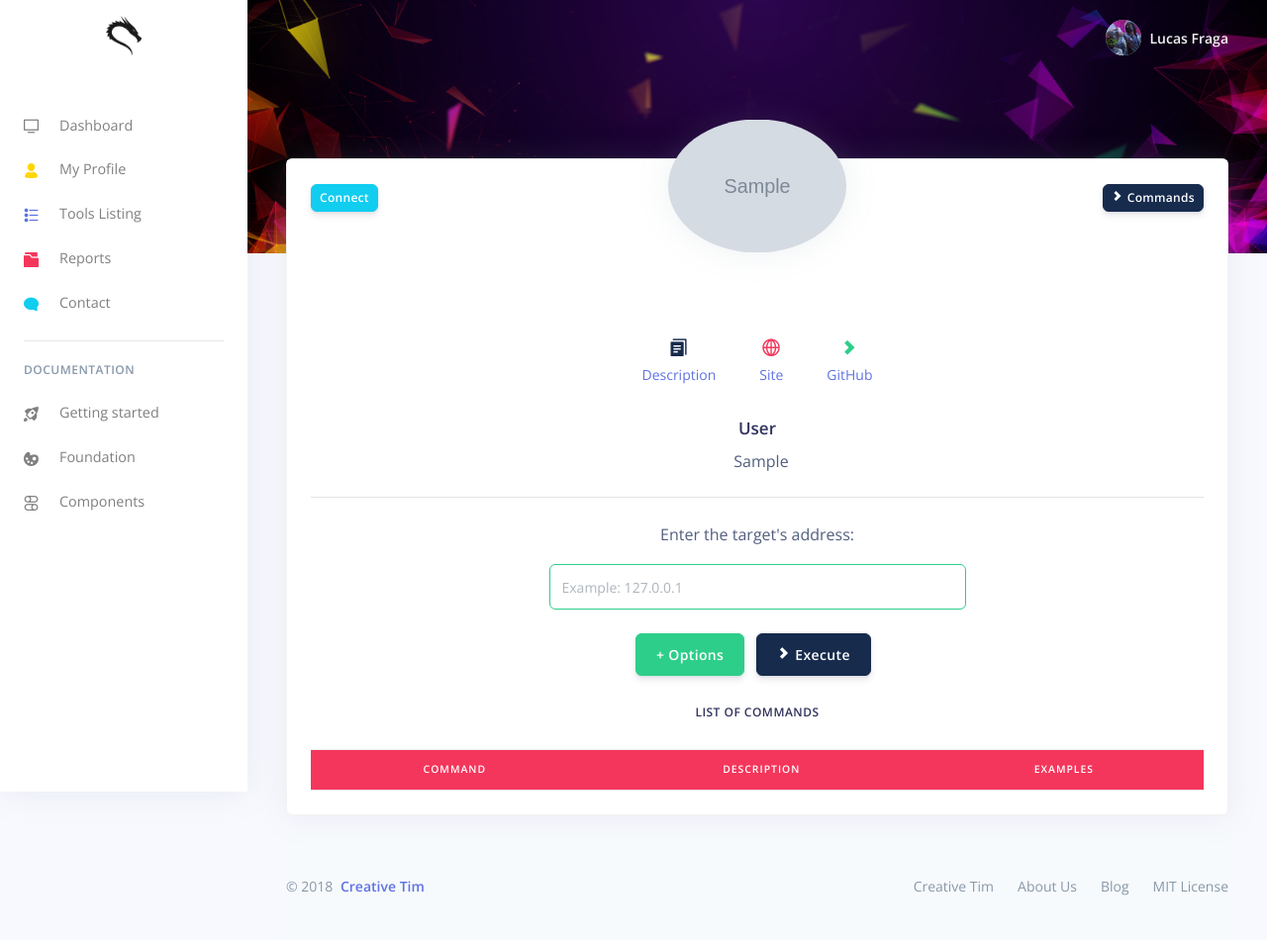
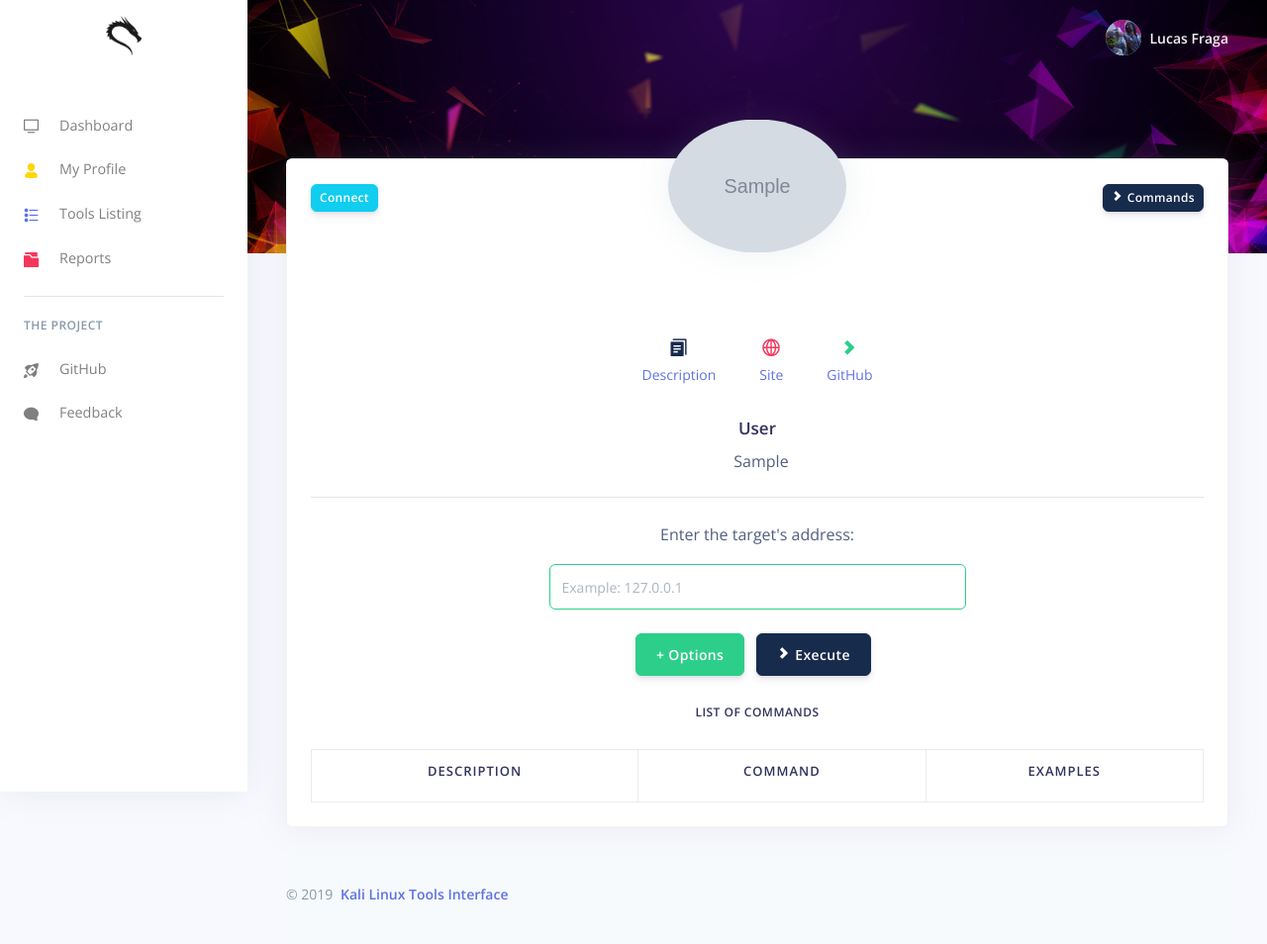
Before and after one commit to lucasfrag/Kali-Linux-Tools-Interface, a PHP site: page /selected-tool.php?id=1 in a window 1280 px wide, after a click on "Commands". Shown: the whole page at 99% size. Before the commit the page ends 905 px from the top, so only its background shows below. Run offline with PHP 8.4, Linux system fonts and the light colour scheme; tables that the repository leaves empty or names only in its code hold one stand-in row (values such as "Sample post"); grey boxes marked "Sample" are stand-in pictures; lists and menus that the app fills with data are empty; some libraries are stand-ins or nearby versions.

Commit message:
Links update + bugs on iPad fix

```diff
--- a/assets/includes/footer.php
+++ b/assets/includes/footer.php
@@ -4,11 +4,12 @@
 <div class="row align-items-center justify-content-xl-between">
   <div class="col-xl-5">
     <div class="copyright text-center text-xl-left text-muted">
-      &copy; 2018 <a href="https://www.creative-tim.com" class="font-weight-bold ml-1" target="_blank">Creative Tim</a>
+      &copy; 2019 <a href="https://github.com/lucasfrag/Kali-Linux-Tools-Interface" class="font-weight-bold ml-1" target="_blank">Kali Linux Tools Interface</a>
     </div>
   </div>
   <div class="col-xl-5">
     <ul class="nav nav-footer justify-content-center justify-content-xl-end">
+      <!--
       <li class="nav-item">
         <a href="https://www.creative-tim.com" class="nav-link" target="_blank">Creative Tim</a>
       </li>
@@ -20,7 +21,7 @@
       </li>
       <li class="nav-item">
         <a href="https://github.com/creativetimofficial/argon-dashboard/blob/master/LICENSE.md" class="nav-link" target="_blank">MIT License</a>
-      </li>
+      </li>-->
     </ul>
   </div>
 </div>
--- a/assets/includes/header.php
+++ b/assets/includes/header.php
@@ -27,18 +27,7 @@
             <i class="ni ni-single-02"></i>
             <span>My profile</span>
           </a>
-          <a href="./examples/profile.html" class="dropdown-item">
-            <i class="ni ni-settings-gear-65"></i>
-            <span>Settings</span>
-          </a>
-          <a href="./examples/profile.html" class="dropdown-item">
-            <i class="ni ni-calendar-grid-58"></i>
-            <span>Activity</span>
-          </a>
-          <a href="./examples/profile.html" class="dropdown-item">
-            <i class="ni ni-support-16"></i>
-            <span>Support</span>
-          </a>
+
           <div class="dropdown-divider"></div>
           <a href="#!" class="dropdown-item">
             <i class="ni ni-user-run"></i>
@@ -66,6 +55,7 @@
         </div>
       </div>
       <!-- Form -->
+      <!--
       <form class="mt-4 mb-3 d-md-none">
         <div class="input-group input-group-rounded input-group-merge">
           <input type="search" class="form-control form-control-rounded form-control-prepended" placeholder="Search" aria-label="Search">
@@ -75,7 +65,7 @@
             </div>
           </div>
         </div>
-      </form>
+      </form>-->
       <!-- Navigation -->
       <ul class="navbar-nav">
         <li class="nav-item">
@@ -102,34 +92,26 @@
           </a>
         </li>
 
-        <li class="nav-item">
-          <a class="nav-link" href="contact.php">
-            <i class="ni ni-chat-round text-info"></i> Contact
-          </a>
-        </li>
 
       </ul>
       <!-- Divider -->
       <hr class="my-3">
+
       <!-- Heading -->
-      <h6 class="navbar-heading text-muted">Documentation</h6>
+      <h6 class="navbar-heading text-muted">THE PROJECT</h6>
       <!-- Navigation -->
       <ul class="navbar-nav mb-md-3">
         <li class="nav-item">
-          <a class="nav-link" href="https://demos.creative-tim.com/argon-dashboard/docs/getting-started/overview.html">
-            <i class="ni ni-spaceship"></i> Getting started
+          <a class="nav-link" href="https://github.com/lucasfrag/Kali-Linux-Tools-Interface" target="_blank">
+            <i class="ni ni-spaceship"></i> GitHub
           </a>
         </li>
         <li class="nav-item">
-          <a class="nav-link" href="https://demos.creative-tim.com/argon-dashboard/docs/foundation/colors.html">
-            <i class="ni ni-palette"></i> Foundation
+          <a class="nav-link" href="feedback.php">
+            <i class="ni ni-chat-round"></i> Feedback
           </a>
         </li>
-        <li class="nav-item">
-          <a class="nav-link" href="https://demos.creative-tim.com/argon-dashboard/docs/components/alerts.html">
-            <i class="ni ni-ui-04"></i> Components
-          </a>
-        </li>
+
       </ul>
     </div>
   </div>
--- a/contact.php
+++ b/feedback.php
@@ -15,7 +15,7 @@
         <div class="col">
           	<div class="card shadow">
 	            <div class="card-header bg-transparent">
-	              <h2 class="mb-0">Contact</h2>
+	              <h2 class="mb-0">Feedback</h2>
 	            </div>
 
             	<div class="card-body">
--- a/selected-tool.php
+++ b/selected-tool.php
@@ -131,7 +131,7 @@
                 <div class="collapse options" id="options">
         				  <h6 class="heading-small text-muted mb-4">Inputs</h6>
 
-      				  	<div class="col-xl-12 inline">
+      				  	<div class="col-xl-12">
                     <div class="row">
                         <?php
                           $sql2 = $con->prepare("SELECT name, example FROM commands WHERE tool=$tool AND type='input' ORDER BY name");
@@ -188,35 +188,34 @@
                 </div>
   </form>
 
-
                   <div class="collapse commands" id="commands">
                       <h5 class="heading-small mb-4">List of commands</h5>
                             <div class="table-responsive">
-                                <table class="table table-light">
-                                  <thead class="bg-danger text-white">
+                                <table class="table table-bordered">
+                                  <thead class="">
                                     <tr>
-                                      <th>Command</th>
-                                      <th>Description</th>
-                                      <th>Examples</th>
+                                      <th><h5>Description</h5></th>
+                                      <th><h5>Command</h5></th>
+                                      <th><h5>Examples</h5></th>
                                     </tr>
                                   </thead>
                                   <tbody>
 
                                     <?php
-                                      $sql = $con->prepare("SELECT command, description, examples FROM commands WHERE tool=$tool AND description IS NOT NULL");
-                                      $sql->execute();
-                                      $resultados = $sql->fetchAll(PDO::FETCH_ASSOC);
+                                      $sql2 = $con->prepare("SELECT command, name, examples FROM commands WHERE tool=$tool ORDER BY name");
+                                      $sql2->execute();
+                                      $resultados2 = $sql2->fetchAll(PDO::FETCH_ASSOC);
 
                                       // FOREACH BEGINS
-                                      foreach ($resultados as $resultado) {
-                                        $command = $resultado['command'];
-                                        $description = $resultado['description'];
-                                        $examples = $resultado['examples'];
+                                      foreach ($resultados2 as $resultado2) {
+                                        $command = $resultado2['command'];
+                                        $name = $resultado2['name'];
+                                        $examples = $resultado2['examples'];
 
                                         echo "
                                           <tr>
+                                            <td align='left'><b>$name</b></td>
                                             <td>$command</td>
-                                            <td>$description</td>
                                             <td>$examples</td>
                                           </tr>
                                         ";
--- a/tools-listing.php
+++ b/tools-listing.php
@@ -33,7 +33,7 @@
 								$released = $resultado['released'];
 						?>
 
-						<div class="col-sm-12 col-md-6 col-lg-4">
+						<div class="col-sm-12 col-md-6 col-lg-6 col-xl-4">
 
 								<?php
 									if(is_null($released)) {
```
Also changed, not shown: assets/css/styles.css (line endings or trailing spaces).
